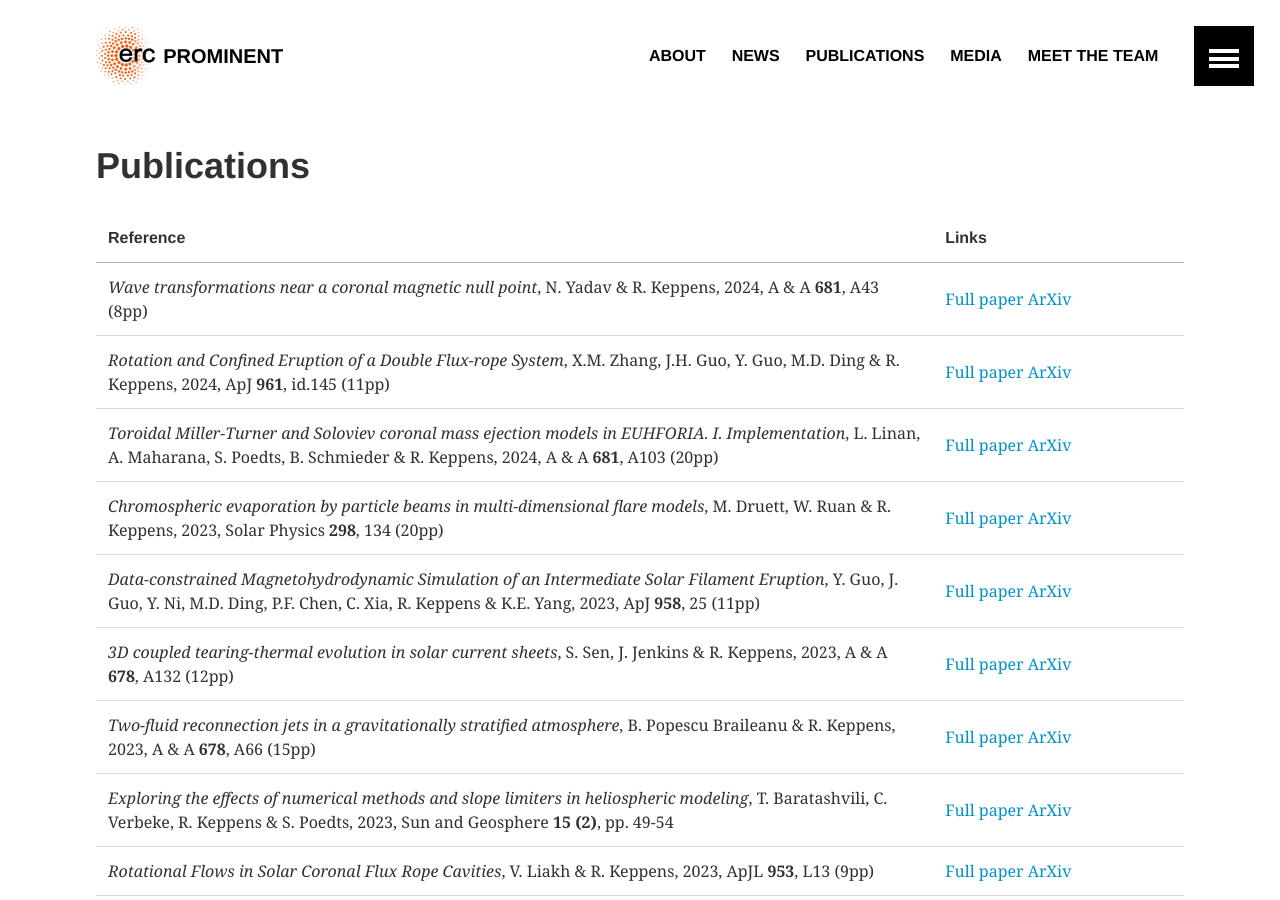
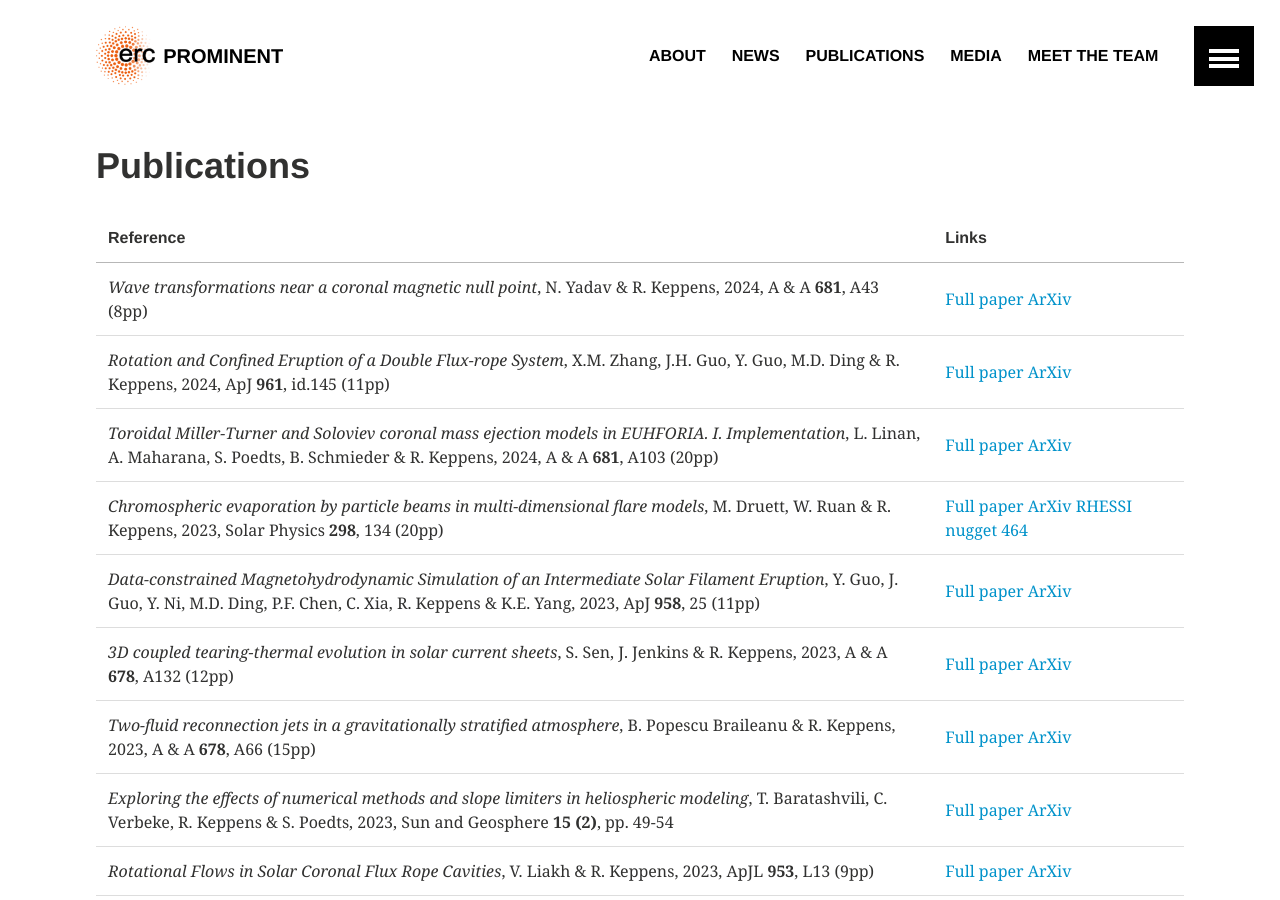
Before and after one commit to erc-prominent/erc-prominent.github.io, a Jekyll site: the page built from publications/index.md, in a window 1280 px wide and 900 px high. Built offline with Jekyll 4.4.1, drawn with Linux system fonts in a browser that asks for light colours.

```diff
--- a/publications/index.md
+++ b/publications/index.md
@@ -12,7 +12,7 @@ share: false
 | _Wave transformations near a coronal magnetic null point_, N. Yadav & R. Keppens, 2024, A & A  **681**, A43 (8pp) | [Full paper](https://doi.org/10.1051/0004-6361/202347417) [ArXiv](https://arxiv.org/pdf/2310.17573.pdf)  |
 | _Rotation and Confined Eruption of a Double Flux-rope System_, X.M. Zhang, J.H. Guo, Y. Guo, M.D. Ding & R. Keppens, 2024, ApJ  **961**, id.145 (11pp) | [Full paper](https://doi.org/10.3847/1538-4357/ad1521) [ArXiv](https://arxiv.org/pdf/2312.07406.pdf)  |
 | _Toroidal Miller-Turner and Soloviev coronal mass ejection models in EUHFORIA. I. Implementation_, L. Linan, A. Maharana, S. Poedts, B. Schmieder & R. Keppens, 2024, A & A  **681**, A103 (20pp) | [Full paper](https://doi.org/10.1051/0004-6361/202347794) [ArXiv](https://arxiv.org/pdf/2310.17239.pdf)  |
-| _Chromospheric evaporation by particle beams in multi-dimensional flare models_, M. Druett, W. Ruan & R. Keppens, 2023, Solar Physics **298**, 134 (20pp) | [Full paper](https://doi.org/10.1007/s11207-023-02224-4) [ArXiv](https://arxiv.org/pdf/2310.11226)  |
+| _Chromospheric evaporation by particle beams in multi-dimensional flare models_, M. Druett, W. Ruan & R. Keppens, 2023, Solar Physics **298**, 134 (20pp) | [Full paper](https://doi.org/10.1007/s11207-023-02224-4) [ArXiv](https://arxiv.org/pdf/2310.11226) [RHESSI nugget 464](https://sprg.ssl.berkeley.edu/~tohban/wiki/index.php/Solar_flares:_evaporation_and_simulation)  |
 | _Data-constrained Magnetohydrodynamic Simulation of an Intermediate Solar Filament Eruption_, Y. Guo, J. Guo, Y. Ni, M.D. Ding, P.F. Chen, C. Xia, R. Keppens & K.E. Yang, 2023, ApJ **958**, 25 (11pp) | [Full paper](https://doi.org/10.3847/1538-4357/acf75b) [ArXiv](https://arxiv.org/pdf/2309.01325)  |
 | _3D coupled tearing-thermal evolution in solar current sheets_, S. Sen, J. Jenkins & R. Keppens, 2023, A & A  **678**, A132 (12pp) | [Full paper](https://doi.org/10.1051/0004-6361/202347038) [ArXiv](https://arxiv.org/pdf/2308.10210.pdf)  |
 | _Two-fluid reconnection jets in a gravitationally stratified atmosphere_, B. Popescu Braileanu & R. Keppens, 2023, A & A  **678**, A66 (15pp) | [Full paper](https://doi.org/10.1051/0004-6361/202346659) [ArXiv](https://arxiv.org/pdf/2307.05736.pdf)  |
```
